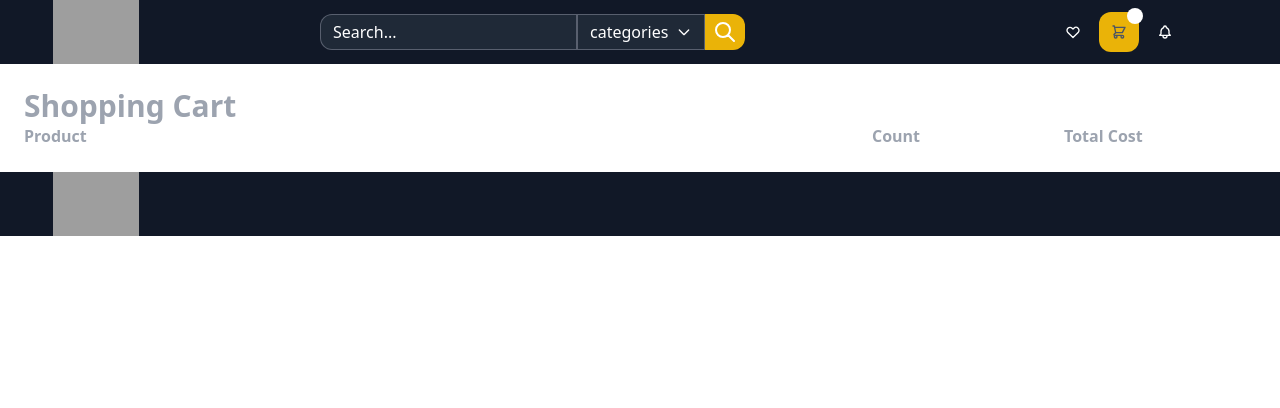
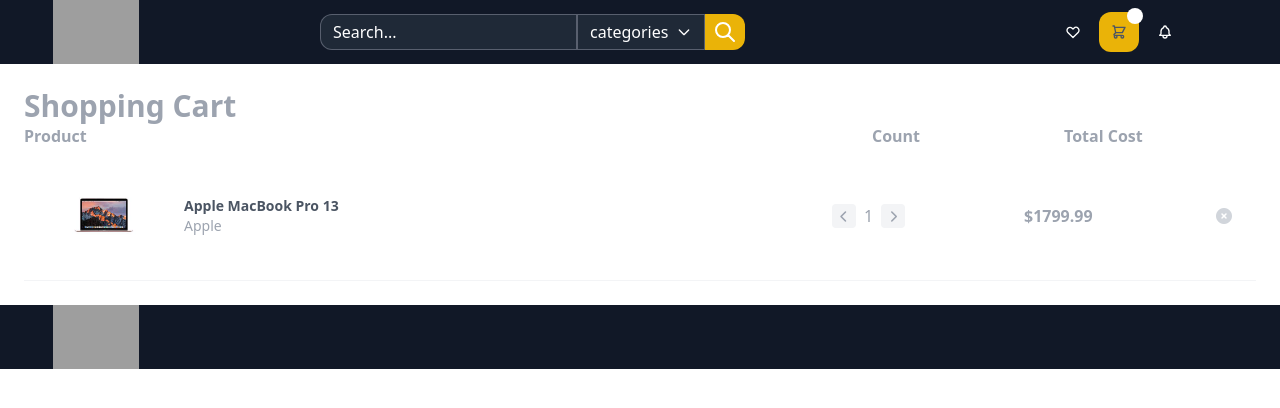
Before and after one commit to ogi62/vanillaJSAmazonClone, a plain HTML site: page cart.html in a window 1280 px wide. Drawn offline with nearby package versions, Linux system fonts and the light colour scheme; grey boxes are pictures that could not be loaded.

Commit message:
added on item in cart.html template

```diff
--- a/cart.html
+++ b/cart.html
@@ -1,46 +1,64 @@
 <!DOCTYPE html>
 <html lang="en">
+
 <head>
   <meta charset="UTF-8" />
   <meta http-equiv="X-UA-Compatible" content="IE=edge" />
   <meta name="viewport" content="width=device-width, initial-scale=1.0" />
   <script src="https://cdn.tailwindcss.com?plugins=forms,typography,aspect-ratio,line-clamp"></script>
   <title>Amazone Clone Cart</title>
+  <link rel="stylesheet" href="https://cdnjs.cloudflare.com/ajax/libs/font-awesome/6.2.1/css/all.min.css"
+    integrity="sha512-MV7K8+y+gLIBoVD59lQIYicR65iaqukzvf/nwasF0nqhPay5w/9lJmVM2hMDcnK1OnMGCdVK+iQrJ7lzPJQd1w=="
+    crossorigin="anonymous" referrerpolicy="no-referrer" />
 </head>
+
 <body>
   <div class="bg-white w-full">
     <div class="header h-16 bg-gray-900 flex items-center">
       <div class="logo w-1/5 h-16 ml-10 ">
         <a href="./index.html">
-                  <img class="w-28 h-16 object-contain"   src="https://www.pinclipart.com/picdir/big/57-576184_view-our-amazon-storefront-amazon-logo-white-png.png" >
+          <img class="w-28 h-16 object-contain"
+            src="https://www.pinclipart.com/picdir/big/57-576184_view-our-amazon-storefront-amazon-logo-white-png.png">
         </a>
       </div>
-          <input class="h-9 w-30 bg-gray-800 border border-gray-500 border-opacity-75 rounded-l-xl px-3 text-white ml-6 focus:outline-none placeholder-white" id="search" type="text" placeholder="Search...">
-          <div class="categories h-9 w-30 bg-gray-800 border border-gray-500 border-opacity-75 px-3 text-white flex items-center ">
+      <input
+        class="h-9 w-30 bg-gray-800 border border-gray-500 border-opacity-75 rounded-l-xl px-3 text-white ml-6 focus:outline-none placeholder-white"
+        id="search" type="text" placeholder="Search...">
+      <div
+        class="categories h-9 w-30 bg-gray-800 border border-gray-500 border-opacity-75 px-3 text-white flex items-center ">
         categories
-              <svg xmlns="http://www.w3.org/2000/svg" class="h-4 w-4 ml-2" fill="none" viewBox="0 0 24 24" stroke="currentColor">
+        <svg xmlns="http://www.w3.org/2000/svg" class="h-4 w-4 ml-2" fill="none" viewBox="0 0 24 24"
+          stroke="currentColor">
           <path stroke-linecap="round" stroke-linejoin="round" stroke-width="2" d="M19 9l-7 7-7-7" />
         </svg>
       </div>
       <div class="search-icon h-9 w-10 bg-yellow-500 rounded-r-xl flex justify-center items-center text-white">
         <svg xmlns="http://www.w3.org/2000/svg" class="h-6 w-6" fill="none" viewBox="0 0 24 24" stroke="currentColor">
-                  <path stroke-linecap="round" stroke-linejoin="round" stroke-width="2" d="M21 21l-6-6m2-5a7 7 0 11-14 0 7 7 0 0114 0z" />
+          <path stroke-linecap="round" stroke-linejoin="round" stroke-width="2"
+            d="M21 21l-6-6m2-5a7 7 0 11-14 0 7 7 0 0114 0z" />
         </svg>
       </div>
       <!-- Right Icons -->
-          <div class="icons text-white flex items-center ml-auto mr-8 w-48 h-16 justify-around" >
-              <svg class="h-4 w-4" xmlns="http://www.w3.org/2000/svg" class="h-6 w-6" fill="none" viewBox="0 0 24 24" stroke="currentColor">
-                  <path stroke-linecap="round" stroke-linejoin="round" stroke-width="2" d="M4.318 6.318a4.5 4.5 0 000 6.364L12 20.364l7.682-7.682a4.5 4.5 0 00-6.364-6.364L12 7.636l-1.318-1.318a4.5 4.5 0 00-6.364 0z" />
+      <div class="icons text-white flex items-center ml-auto mr-8 w-48 h-16 justify-around">
+        <svg class="h-4 w-4" xmlns="http://www.w3.org/2000/svg" class="h-6 w-6" fill="none" viewBox="0 0 24 24"
+          stroke="currentColor">
+          <path stroke-linecap="round" stroke-linejoin="round" stroke-width="2"
+            d="M4.318 6.318a4.5 4.5 0 000 6.364L12 20.364l7.682-7.682a4.5 4.5 0 00-6.364-6.364L12 7.636l-1.318-1.318a4.5 4.5 0 00-6.364 0z" />
         </svg>
         <!-- Cart Icon -->
         <div class="relative cart-icon h-10 w-10 bg-yellow-500 flex items-center justify-center rounded-xl">
-                  <div class="cart-item-number text-gray-800 text-xs absolute -top-1 -right-1 h-4 w-4 bg-white rounded-full flex justify-center items-center"></div>
-                  <svg class="h-4 w-4 text-gray-600" xmlns="http://owww.w3.org/2000/svg" class="h-6 w-6" fill="none" viewBox="0 0 24 24" stroke="currentColor">
-                      <path stroke-linecap="round" stroke-linejoin="round" stroke-width="2" d="M3 3h2l.4 2M7 13h10l4-8H5.4M7 13L5.4 5M7 13l-2.293 2.293c-.63.63-.184 1.707.707 1.707H17m0 0a2 2 0 100 4 2 2 0 000-4zm-8 2a2 2 0 11-4 0 2 2 0 014 0z" />
+          <div
+            class="cart-item-number text-gray-800 text-xs absolute -top-1 -right-1 h-4 w-4 bg-white rounded-full flex justify-center items-center">
+          </div>
+          <svg class="h-4 w-4 text-gray-600" xmlns="http://owww.w3.org/2000/svg" class="h-6 w-6" fill="none"
+            viewBox="0 0 24 24" stroke="currentColor">
+            <path stroke-linecap="round" stroke-linejoin="round" stroke-width="2"
+              d="M3 3h2l.4 2M7 13h10l4-8H5.4M7 13L5.4 5M7 13l-2.293 2.293c-.63.63-.184 1.707.707 1.707H17m0 0a2 2 0 100 4 2 2 0 000-4zm-8 2a2 2 0 11-4 0 2 2 0 014 0z" />
           </svg>
         </div>
         <svg xmlns="http://www.w3.org/2000/svg" class="h-4 w-4" fill="none" viewBox="0 0 24 24" stroke="currentColor">
-                  <path stroke-linecap="round" stroke-linejoin="round" stroke-width="2" d="M15 17h5l-1.405-1.405A2.032 2.032 0 0118 14.158V11a6.002 6.002 0 00-4-5.659V5a2 2 0 10-4 0v.341C7.67 6.165 6 8.388 6 11v3.159c0 .538-.214 1.055-.595 1.436L4 17h5m6 0v1a3 3 0 11-6 0v-1m6 0H9" />
+          <path stroke-linecap="round" stroke-linejoin="round" stroke-width="2"
+            d="M15 17h5l-1.405-1.405A2.032 2.032 0 0118 14.158V11a6.002 6.002 0 00-4-5.659V5a2 2 0 10-4 0v.341C7.67 6.165 6 8.388 6 11v3.159c0 .538-.214 1.055-.595 1.436L4 17h5m6 0v1a3 3 0 11-6 0v-1m6 0H9" />
         </svg>
         <svg class="rounded h-12 w-12" data-jdenticon-value="Jessy"></svg>
       </div>
@@ -52,15 +70,47 @@
         <h2 class="w-48">Count</h2>
         <h2 class="w-48">Total Cost</h2>
       </div>
+      <div class="cart-items mt-5">
+        <div class="cart-item flex items-center pb-4 border-b border-gray-100">
+          <div class="cart-item-image w-40 h-24 bg-white p-4 rounded-lg">
+            <img class="w-full h-full object-contain" src="./images/apple/apple.jpg">
           </div>
+          <div class="cart-item-details flex-grow">
+            <div class="cart-item-title font-bold text-sm text-gray-600">
+              Apple MacBook Pro 13
+            </div>
+            <div class="cart-item-brand text-sm text-gray-400">
+              Apple
+            </div>
+          </div>
+          <div class="cart-item-counter w-48 flex items-center">
+            <div
+              class="cart-item-decrease text-gray-400 bg-gray-100 rounded h-6 w-6 flex justify-center items-center hover:bg-gray-200 mr-2 cursor-pointer">
+              <i class="fas fa-chevron-left fa-xs"></i>
+            </div>
+            <h4 class="text-gray-400">1</h4>
+            <div
+              class="cart-item-increase text-gray-400 bg-gray-100 rounded h-6 w-6 flex justify-center items-center hover:bg-gray-200 ml-2 cursor-pointer">
+              <i class="fas fa-chevron-right fa-xs"></i>
+            </div>
+          </div>
+          <div class="cart-item-total-cost w-48 font-bold text-gray-400">
+            $1799.99
+          </div>
+          <div class="cart-item-delete w-10 font-bold text-gray-300 cursor-pointer hover:text-gray-400">
+            <i class="fa-solid fa-circle-xmark"></i>
+          </div>
+        </div>
+      </div>
+    </div>
+
     <div class="footer h-16 bg-gray-900 flex items-center">
       <div class="logo w-1/5 h-16 ml-10">
-          <img
-            class="w-28 h-16 object-contain"
-            src="https://www.pinclipart.com/picdir/big/57-576184_view-our-amazon-storefront-amazon-logo-white-png.png"
-          />
+        <img class="w-28 h-16 object-contain"
+          src="https://www.pinclipart.com/picdir/big/57-576184_view-our-amazon-storefront-amazon-logo-white-png.png" />
       </div>
     </div>
   </div>
 </body>
+
 </html>
```
Also changed, not shown: images/apple/apple.jpg (added). Lines whose indentation alone changed are shown as unchanged.
